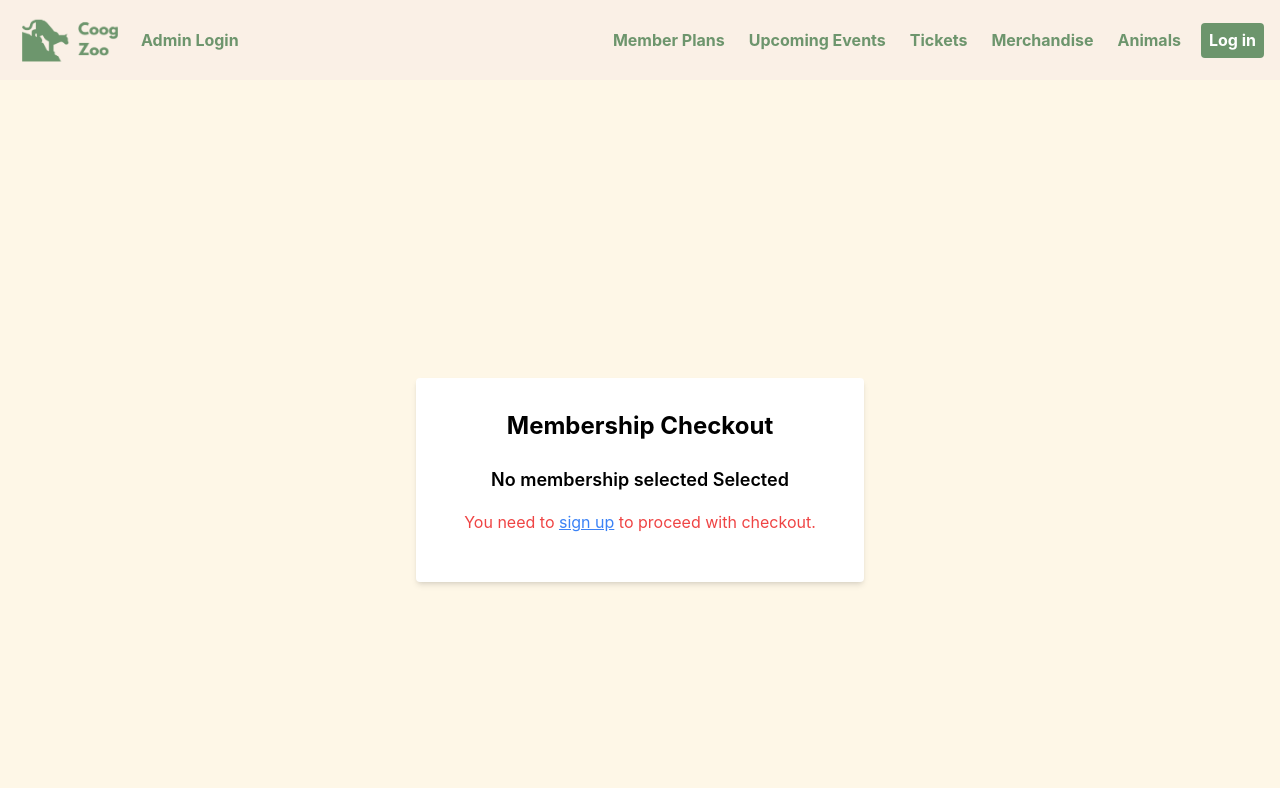
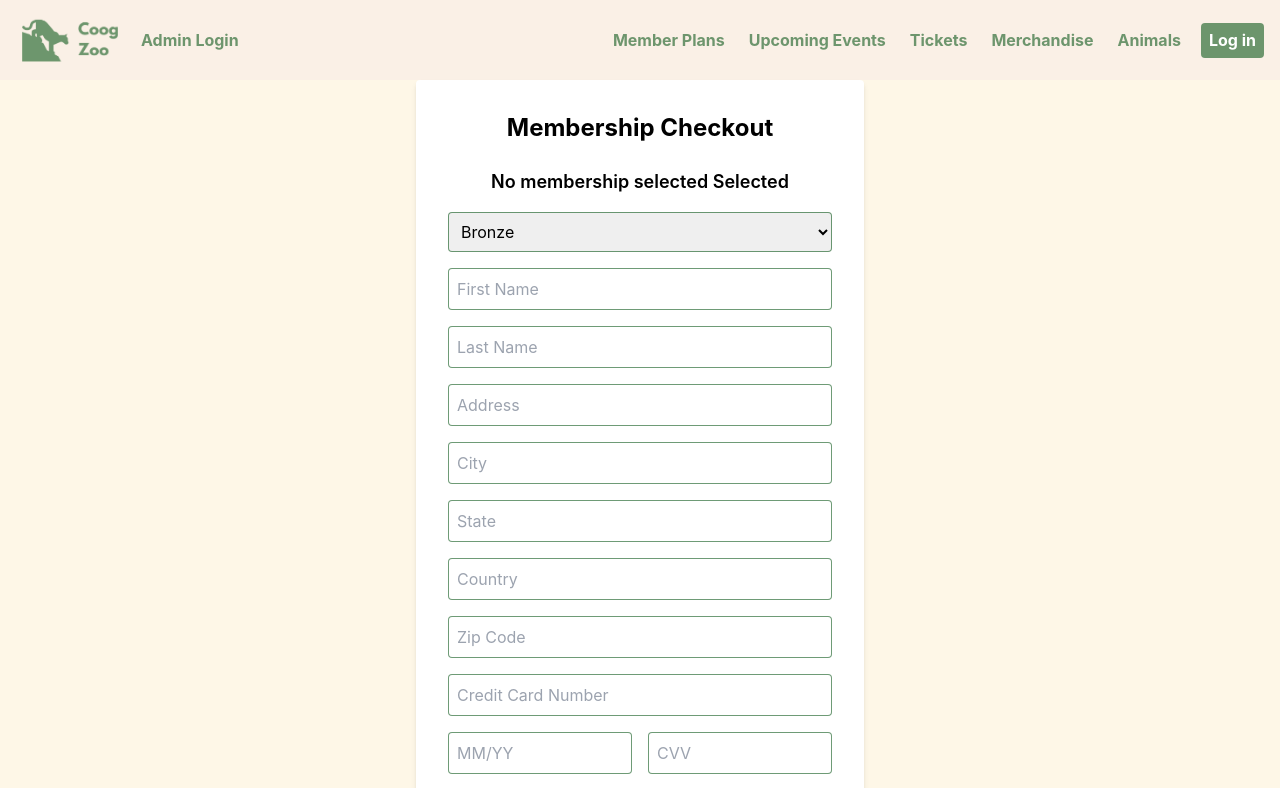
Before and after one commit to Trevor-04/team-9-project-3380, a React (Create React App) app in the folder frontend/: page /MemSignup in a window 1280 px wide. Shown: the top 788 px of the page. Built offline with nearby package versions, Linux system fonts and the light colour scheme.

Commit message:
changing the form format

```diff
--- a/frontend/src/pages/MemberSignup.jsx
+++ b/frontend/src/pages/MemberSignup.jsx
@@ -6,7 +6,7 @@ import { jwtDecode } from 'jwt-decode';
 function Checkout() {
     const location = useLocation();
     const [role, setRole] = useState(null);
-    const [isMember, setIsMember] = useState(false); // Initialize as false initially
+    const [isMember, setIsMember] = useState(false); // You can keep this, but won't be used for the dropdown
     const membershipType = location.state?.membershipType || "No membership selected";
     const amount = location.state?.amount || "No amount selected";
 
@@ -118,14 +118,8 @@ function Checkout() {
                 <h2 className="text-2xl font-bold mb-6 text-center">Membership Checkout</h2>
                 <p className="text-center text-lg font-semibold mb-4">{membershipType} Selected</p>
 
-                {!isMember ? (
-                    <Link to="/signup">
-                    <p className="text-red-500 text-center mb-4">
-                        You need to <a className="text-blue-500 underline">sign up</a> to proceed with checkout.
-                    </p>
-                    </Link>
-                ) : (
                 <form onSubmit={handleSubmit} className="flex flex-col space-y-4">
+                    {/* Always show the dropdown */}
                     <select
                         name="membershipType"
                         value={formData.membershipType}
@@ -263,7 +257,6 @@ function Checkout() {
                         Submit
                     </button>
                 </form>
-                )}
             </div>
         </div>
     );
```
Lines whose indentation alone changed are shown as unchanged.
